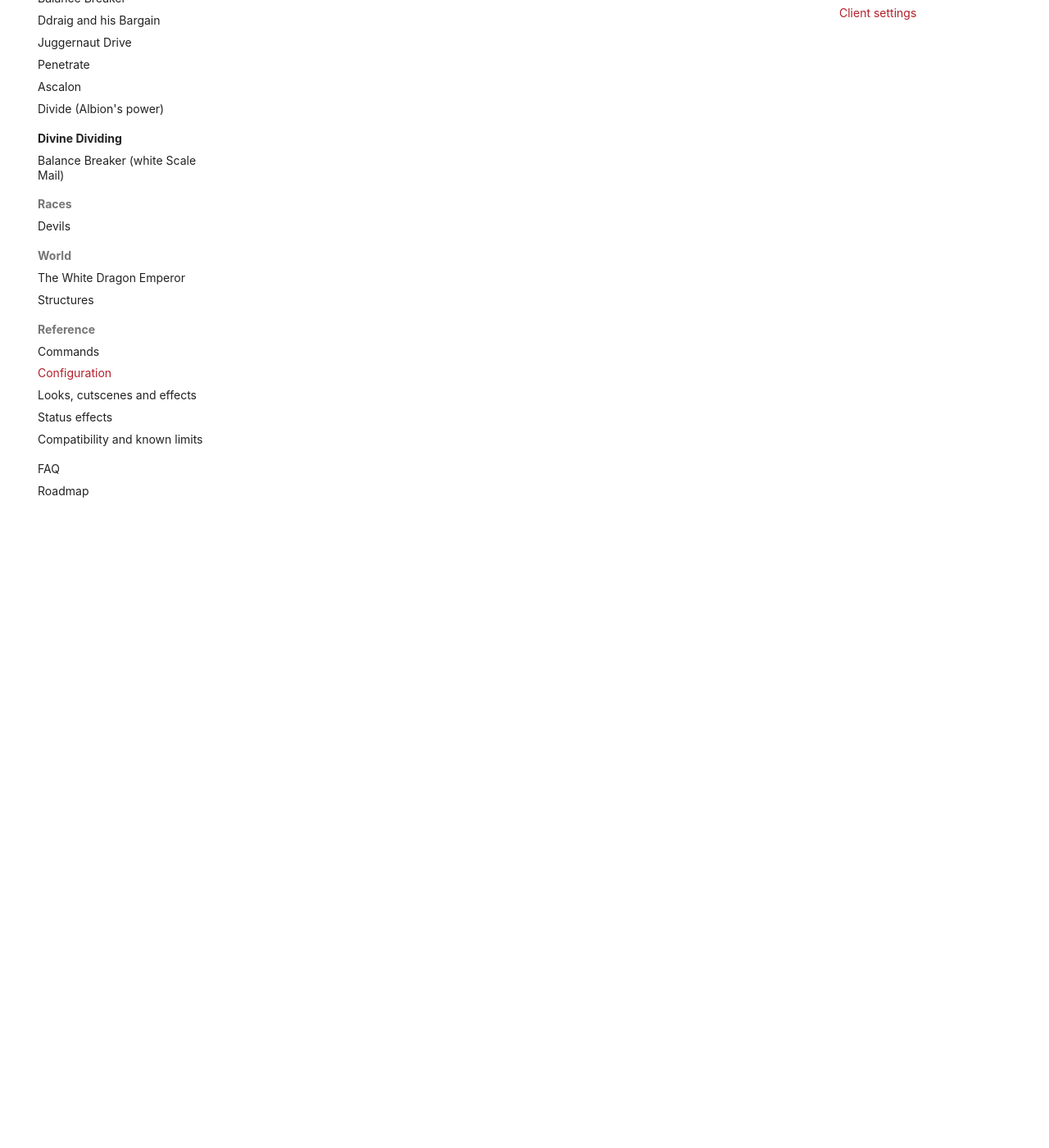
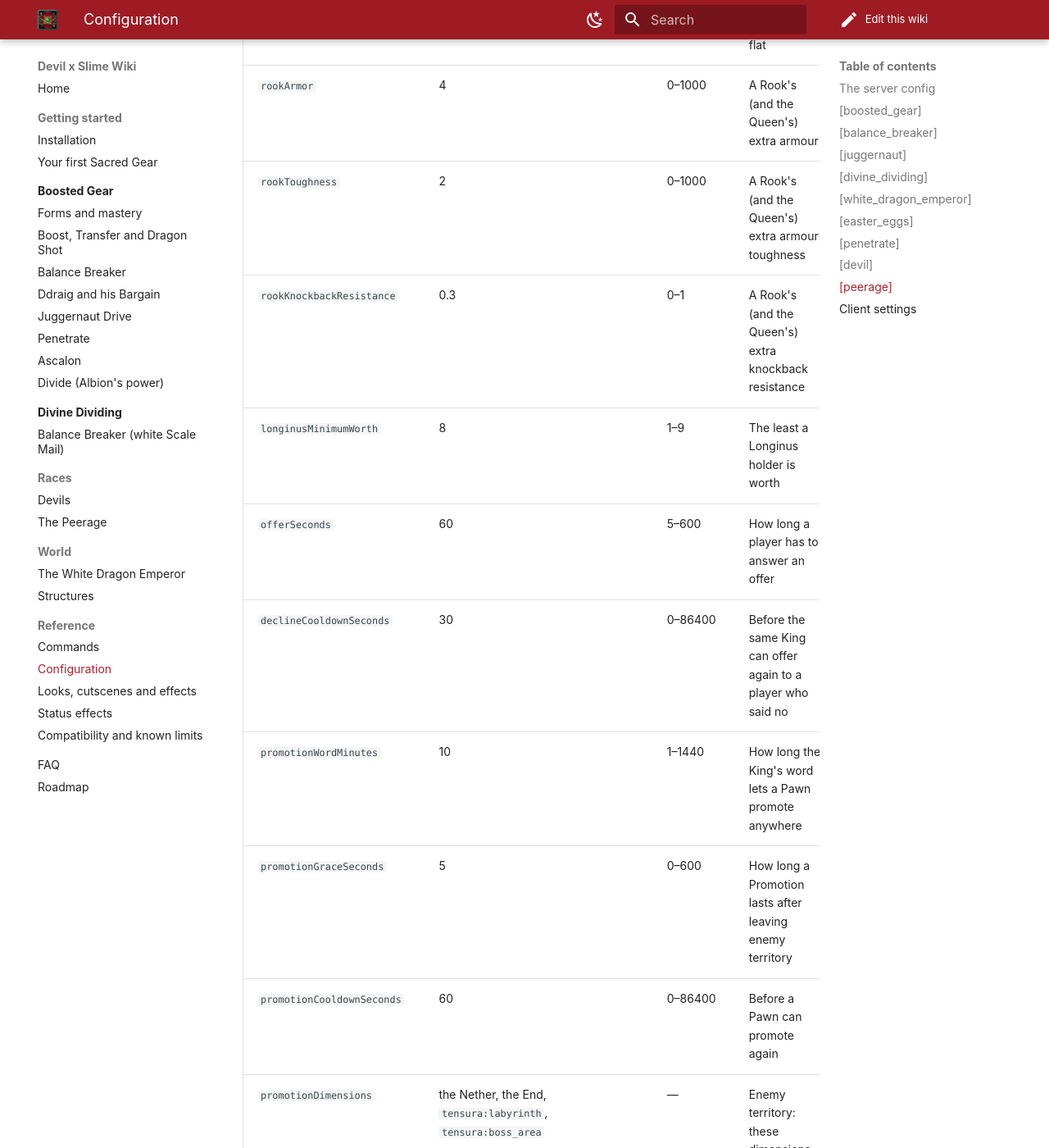
Before and after one commit to Malwikpl/devil-x-slime-wiki, an MkDocs documentation site: the page built from docs/reference/configuration.md, in a window 1280 px wide and 1400 px high, scrolled down 15033 px. Shown: the whole window at 82% size. Built offline with MkDocs 1.6.1 and Material for MkDocs 9.7.7, drawn with Linux system fonts in a browser that asks for light colours; comment, search, counter and statistics services are not loaded; some of the changed text lies outside the part shown.

Commit message:
The Peerage page (0.1.52): Kings, Evil Pieces, Promotion, the bond
Adds races/peerage.md with in-game pictures, the [peerage] config and
kingMarker client setting, links from Home and the Devils page, and moves
the Peerage and Promotion to the roadmap's Done list.

Co-Authored-By: Claude Opus 5.5 (1M context) <noreply@anthropic.com>
Claude-Session: https://claude.ai/code/session_01XUECZ2EVpFbEk6TLc2pRSJ

```diff
--- a/docs/reference/configuration.md
+++ b/docs/reference/configuration.md
@@ -205,6 +205,35 @@ The [Devil race](../races/devil.md)'s powers. The races' own stats, EP ranges an
 | `magicCircleCooldownSeconds` | 60 | 0–86400 | After arriving |
 | `holyWaterDamage` | 8 | 0+ | Holy Water's holy damage at the centre of its splash (half at the edge) |
 
+## `[peerage]`
+
+[The Peerage](../races/peerage.md): the pieces' strengths, offers, Promotion and the calling circles. The circle's
+channel is the Devil's `magicCircleSeconds`.
+
+| Option | Default | Range | Meaning |
+|---|---|---|---|
+| `knightSpeedPercent` | 20 | 0–1000 | A Knight's (and the Queen's) extra movement speed, % |
+| `knightAttackSpeed` | 0.3 | 0–100 | A Knight's (and the Queen's) extra attack speed |
+| `bishopMagiculePercent` | 25 | 0–1000 | A Bishop's (and the Queen's) extra max magicules, % |
+| `bishopRegenPercent` | 25 | 0–1000 | A Bishop's (and the Queen's) faster magicule regeneration, % |
+| `bishopDemonicPowerPercent` | 25 | 0–1000 | A Bishop's (and the Queen's) stronger Demonic Power, %, added to the night's |
+| `rookAttack` | 2 | 0–1000 | A Rook's (and the Queen's) extra attack, flat |
+| `rookArmor` | 4 | 0–1000 | A Rook's (and the Queen's) extra armour |
+| `rookToughness` | 2 | 0–1000 | A Rook's (and the Queen's) extra armour toughness |
+| `rookKnockbackResistance` | 0.3 | 0–1 | A Rook's (and the Queen's) extra knockback resistance |
+| `longinusMinimumWorth` | 8 | 1–9 | The least a Longinus holder is worth |
+| `offerSeconds` | 60 | 5–600 | How long a player has to answer an offer |
+| `declineCooldownSeconds` | 30 | 0–86400 | Before the same King can offer again to a player who said no |
+| `promotionWordMinutes` | 10 | 1–1440 | How long the King's word lets a Pawn promote anywhere |
+| `promotionGraceSeconds` | 5 | 0–600 | How long a Promotion lasts after leaving enemy territory |
+| `promotionCooldownSeconds` | 60 | 0–86400 | Before a Pawn can promote again |
+| `promotionDimensions` | the Nether, the End, `tensura:labyrinth`, `tensura:boss_area` | — | Enemy territory: these dimensions |
+| `promotionStructures` | `dxdtensura:ascalon_church`, `dxdtensura:white_dragon_colosseum` | — | Enemy territory: standing inside these structures |
+| `callCostPercent` | 5 | 0–100 | % of the King's max magicules a call costs, paid on arrival |
+| `callCooldownSeconds` | 30 | 0–86400 | Before the King can call the same servant again |
+| `travelCostPercent` | 10 | 0–100 | % of a servant's max magicules going to their King costs, paid on arrival |
+| `travelCooldownSeconds` | 60 | 0–86400 | Before a servant can go to their King again |
+
 ## Client settings
 
 Each player also has a **client** config, `config/dxdtensura-client.toml`. You can edit it in game: Mods → Devil x
@@ -218,3 +247,4 @@ Slime → Config.
 | `cutscenes` | true | Film Balance Breaker (both Scale Mails) and Juggernaut Drive forming: the full cutscene the first time, a short one after (the white Scale Mail plays its full one every time). Off, they form at once |
 | `modelStyle` | `NEW` | `NEW` (the remodelled, outlined models) or `CLASSIC` (the blocky models from before); changes at once. The gauntlet's three forms, the Scale Mail, Juggernaut Drive's dragon and Ascalon's blade on the gauntlet and the Scale Mail (the sword itself, its relic and the skull keep their look). The first time you hold the Boosted Gear a screen asks which look you want, with a picture of each |
 | `modelStyleAsked` | `false` | Whether that screen has been answered (any way out counts, keeping the current look); set it back to `false` to be asked again |
+| `kingMarker` | true | As a servant in a peerage, show where your King is at the top of the screen |
--- a/mkdocs.yml
+++ b/mkdocs.yml
@@ -80,6 +80,7 @@ nav:
       - Balance Breaker (white Scale Mail): divine-dividing/balance-breaker.md
   - Races:
       - Devils: races/devil.md
+      - The Peerage: races/peerage.md
   - World:
       - The White Dragon Emperor: world/white-dragon-emperor.md
       - Structures: world/structures.md
```
Also changed, not shown: docs/index.md (+8 -1 lines), docs/races/devil.md (+7 -1 lines), docs/races/peerage.md (added, +255 -0 lines), docs/roadmap.md (+3 -4 lines), docs/assets/images/peerage-case-in-hand.jpg (added), docs/assets/images/peerage-case-screen.jpg (added), docs/assets/images/peerage-consent.jpg (added), docs/assets/images/peerage-king-marker.jpg (added), docs/assets/images/peerage-menu.jpg (added), docs/assets/images/peerage-my-king.jpg (added), docs/assets/images/promotion-bishop.jpg (added), docs/assets/images/promotion-knight.jpg (added), docs/assets/images/promotion-queen.jpg (added), docs/assets/images/promotion-rook.jpg (added).
